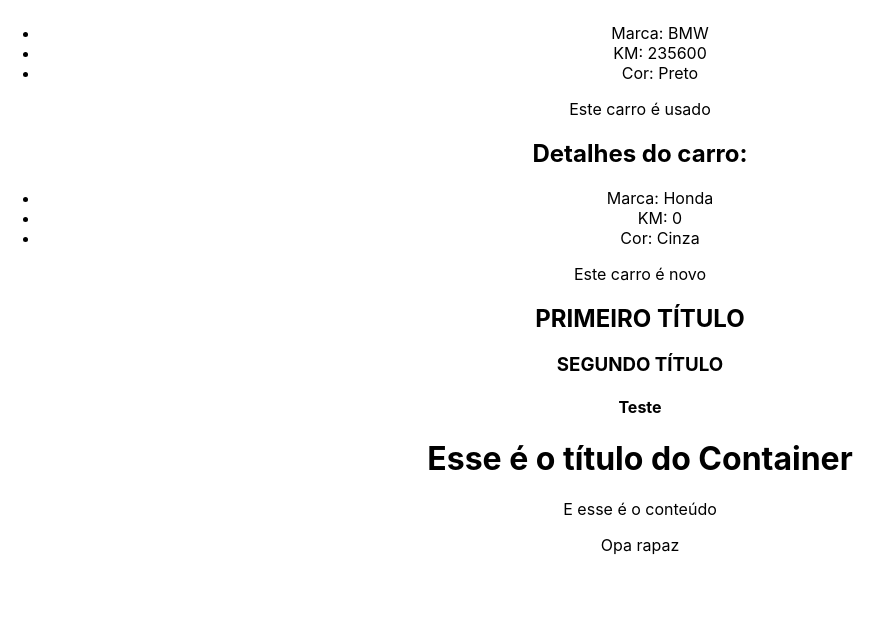
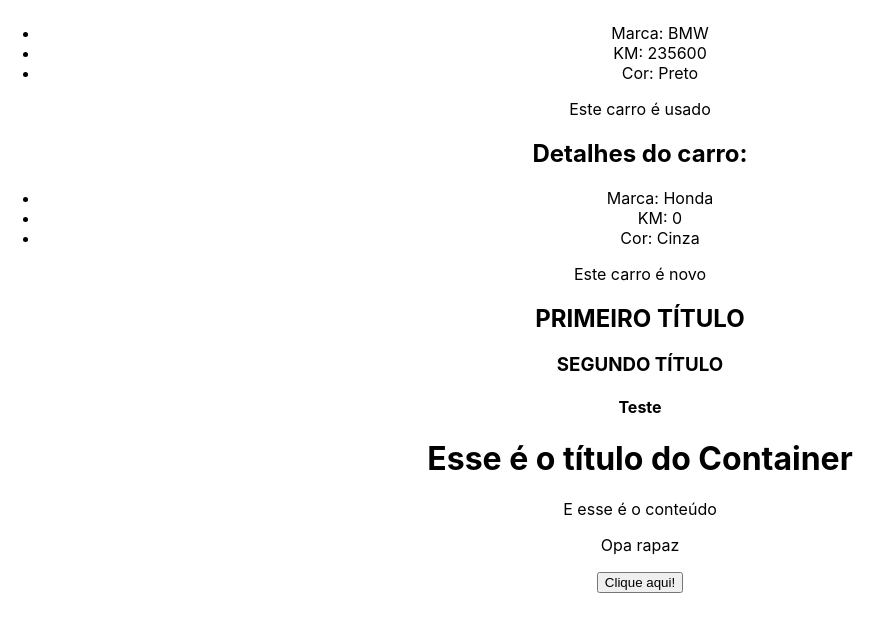
Before and after one commit to allanfenelon/CURSO_REACT, a React (Create React App) app in the folder 3_AVANCANDO_EM_REACT/avancando-em-react/: page / in a window 1280 px wide. Shown: the part 2535-3166 px from the top of the page, without its empty margins (0-893 px from the left). Built offline with nearby package versions, Linux system fonts and the light colour scheme.

Commit message:
função como prop

```diff
--- a/3_AVANCANDO_EM_REACT/avancando-em-react/src/App.js
+++ b/3_AVANCANDO_EM_REACT/avancando-em-react/src/App.js
@@ -6,6 +6,7 @@
 import CarDetails from './components/CarDetails';
 import Fragment from './components/Fragment';
 import Container from './components/Container';
+import ExecuteFunction from './components/ExecuteFunction';
 // Assests / CSS
 import './App.css';
 import City from './assets/city.jpg'
@@ -13,9 +14,12 @@
 
 
 
+
 function App() {
   const [userName] = useState('Maria')
-
+  function showMessage(){
+    console.log('Evento do componente pai')
+  }
   const cars = [
     {id: 1, brand:'BMW', km:0, color:'Preto',newCar: true},
     {id: 2, brand:'VW', km:0, color:'Vermelho',newCar: true},
@@ -47,7 +51,7 @@
 
         <h1>Loop de renderização</h1>
         {cars.map((carros) => (
-          <CarDetails
+          <CarDetails key={carros.id}
           brand={carros.brand} km={carros.km} color={carros.color} newCar={carros.newCar}
           />
         ))}
@@ -58,6 +62,9 @@
         <Container myValue='Opa rapaz'>
           <p>E esse é o conteúdo</p>
         </Container>
+
+        {/* EXECUTAR FUNÇÃO  */}
+        <ExecuteFunction myFuction={showMessage}/>
     </div>
   );
 }
--- /dev/null
+++ b/3_AVANCANDO_EM_REACT/avancando-em-react/src/components/ExecuteFunction.js
@@ -0,0 +1,11 @@
+
+
+const ExecuteFunction = ({myFuction}) => {
+  return (
+    <div>
+        <button onClick={myFuction}>Clique aqui!</button>
+    </div>
+  )
+}
+
+export default ExecuteFunction
```
